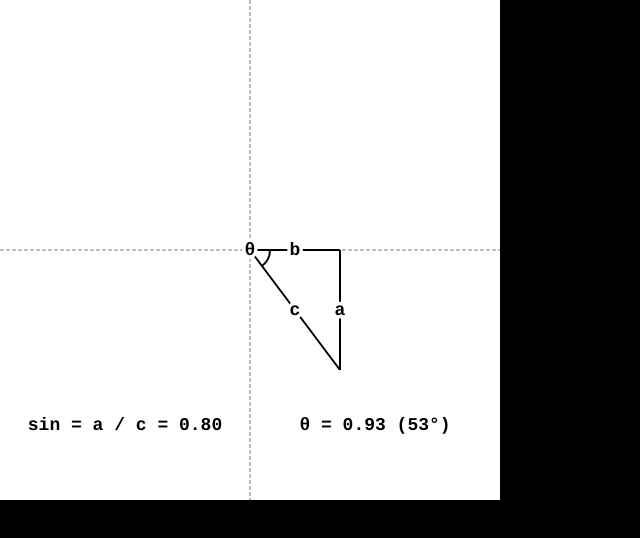
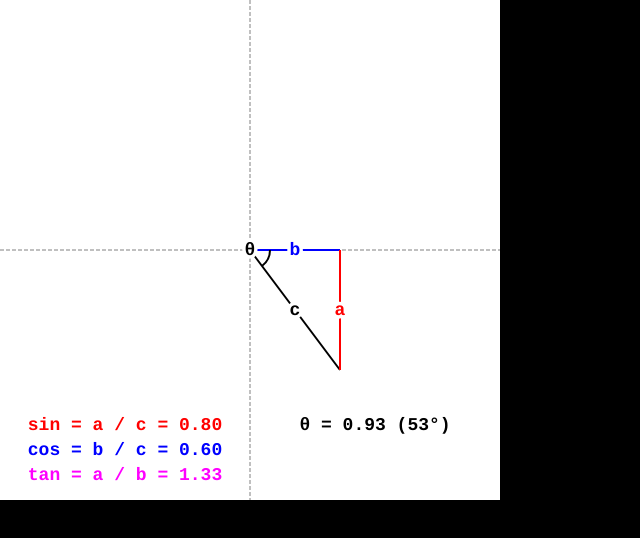
Before and after one commit to Luki1235512/trignometry-tool, a plain HTML site: page index.html in a window 1280 px wide. Shown: the whole page, without its empty margins (0-640 px from the left). Drawn offline with Linux system fonts and the light colour scheme.

Commit message:
Add cosine, tangent and their inverses

```diff
--- a/index.html
+++ b/index.html
@@ -38,13 +38,17 @@
         const b = distance(A, C);
 
         const sin = a / c;
+        const cos = b / c;
+        const tan = sin / cos;
         const theta = Math.asin(sin);
 
         ctx.clearRect(-offset.x, -offset.y, myCanvas.width, myCanvas.height);
 
         drawCoordinateSystem(ctx, offset);
 
-        drawText("sin = a / c = " + sin.toFixed(2), {x: -offset.x / 2, y: offset.y * 0.7});
+        drawText("sin = a / c = " + sin.toFixed(2), {x: -offset.x / 2, y: offset.y * 0.7}, "red");
+        drawText("cos = b / c = " + cos.toFixed(2), {x: -offset.x / 2, y: offset.y * 0.8}, "blue");
+        drawText("tan = a / b = " + tan.toFixed(2), {x: -offset.x / 2, y: offset.y * 0.9}, "magenta");
         drawText("θ = "
             + theta.toFixed(2)
             + " ("
@@ -52,13 +56,13 @@
             + "°)", {x: offset.x / 2, y: offset.y * 0.7});
 
         drawLine(A, B);
-        drawText("c", average(A, B));
+        drawText("c", average(A, B), );
 
-        drawLine(A, C);
-        drawText("b", average(A, C));
+        drawLine(A, C, "blue");
+        drawText("b", average(A, C), "blue");
 
-        drawLine(B, C);
-        drawText("a", average(B, C));
+        drawLine(B, C, "red");
+        drawText("a", average(B, C), "red");
 
         drawText("θ", A);
 
```
